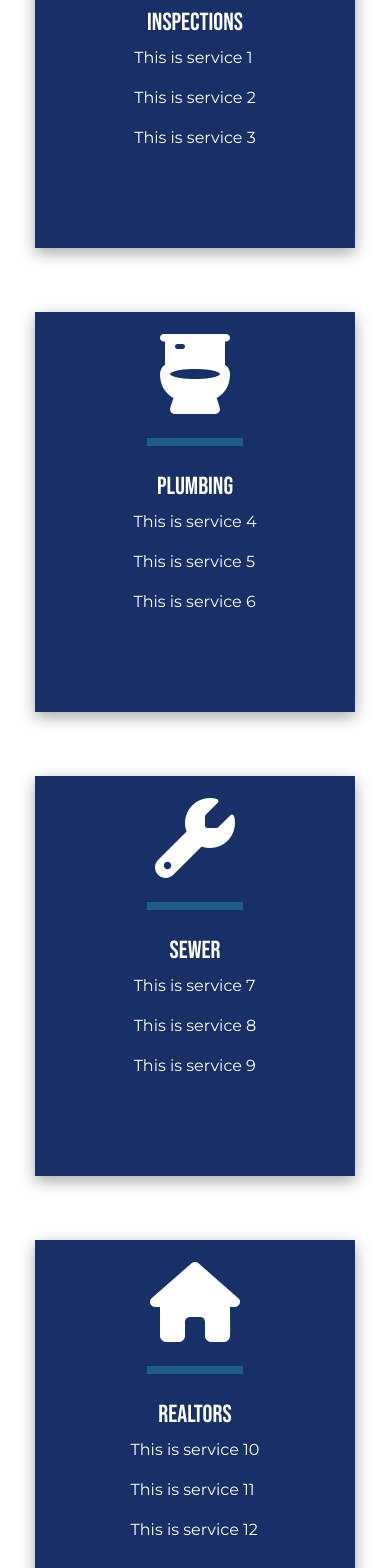
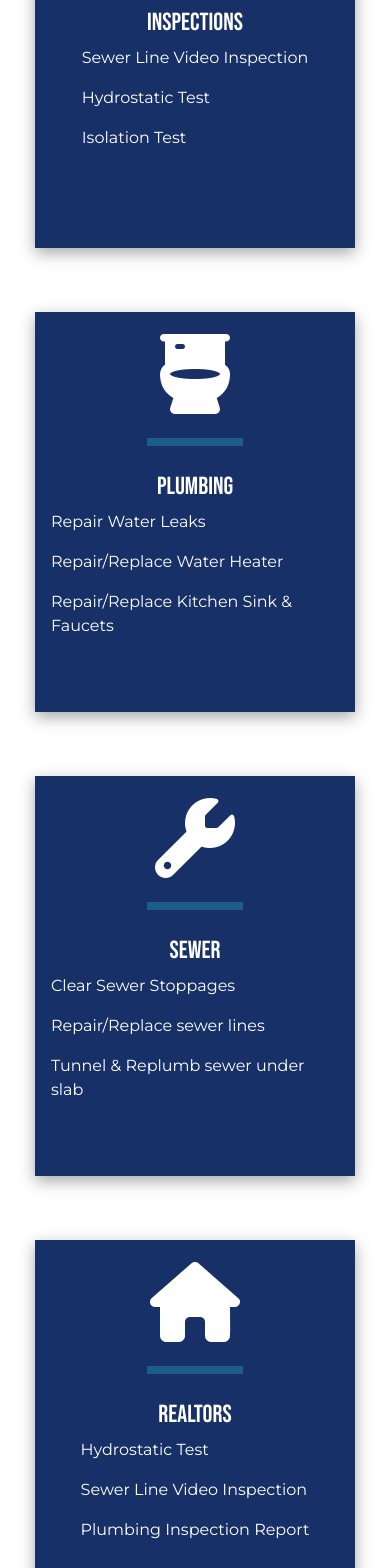
Before and after one commit to JaQwae/select-plumbing, a React (Vite) app in the folder client/: page / in a window 390 px wide. Shown: the part 920-2488 px from the top of the page. Built offline with nearby package versions, Linux system fonts and the light colour scheme; a web font is replaced by a local one.

Commit message:
review section and service overview is populated

```diff
--- a/client/src/components/review/Review.css
+++ b/client/src/components/review/Review.css
@@ -41,6 +41,10 @@
     .google-logo{
         width:30rem;
     }
+
+    .customer-review{
+        font-size: 2rem;
+    }
 }
 
 /* Phone Sizing */
@@ -51,5 +55,10 @@
 
     .customer-review{
         width:95%;
+        font-size: 1rem;
+    }
+
+    .customer-name{
+        font-size: 1rem;
     }
 }
--- a/client/src/data/homeData.json
+++ b/client/src/data/homeData.json
@@ -5,48 +5,53 @@
             "icon": "fa-solid fa-magnifying-glass",
             "alt": "This is alt text 1",
             "title": "Inspections",
-            "serviceOne": "This is service 1",
-            "serviceTwo": "This is service 2",
-            "serviceThree": "This is service 3"
+            "serviceOne": "Sewer Line Video Inspection",
+            "serviceTwo": "Hydrostatic Test",
+            "serviceThree": "Isolation Test",
+            "serviceFour": "Water Leak under Slab",
+            "serviceFive": "Gas Testing"
         },
         {
             "id": 2,
             "icon": "fa-solid fa-toilet",
             "title": "Plumbing",
-            "serviceOne": "This is service 4",
-            "serviceTwo": "This is service 5",
-            "serviceThree": "This is service 6"
+            "serviceOne": "Repair Water Leaks",
+            "serviceTwo": "Repair/Replace Water Heater",
+            "serviceThree": "Repair/Replace Kitchen Sink & Faucets",
+            "serviceFour": "Replace Backflow Preventers",
+            "serviceFive": "Repipings"
         },
         {
             "id": 3,
             "icon": "fa-solid fa-wrench",
             "title": "Sewer",
-            "serviceOne": "This is service 7",
-            "serviceTwo": "This is service 8",
-            "serviceThree": "This is service 9"
+            "serviceOne": "Clear Sewer Stoppages",
+            "serviceTwo": "Repair/Replace sewer lines",
+            "serviceThree": "Tunnel & Replumb sewer under slab",
+            "serviceFour": "Sewer Maintenance"
         },
         {
             "id": 4,
             "icon": "fa-solid fa-house",
             "title": "Realtors",
-            "serviceOne": "This is service 10",
-            "serviceTwo": "This is service 11",
-            "serviceThree": "This is service 12"
+            "serviceOne": "Hydrostatic Test",
+            "serviceTwo": "Sewer Line Video Inspection",
+            "serviceThree": "Plumbing Inspection Report"
         }
     ],
 
     "customerReviews": [
         {
-            "review": "fdafdaf fsdaf sadf sda fs adfsa df sdf fsd f sdafd sff",
-            "name": "Betty Smith"
+            "review": "Eddy & his team are the absolute best. They are determined to get to the bottom of the problem. They are extremely honest & fair with pricing which is rare these days. ",
+            "name": "Tara Lopez"
         },
         {
-            "review": "gljkdljg fdasf sdaf asdf asdf sd fsd fsd fds f sdfsdgdgfdgdfzg gdfgadfgdf dlg dfgldkgj addj djg;dljgadkj gdj gdafklgdfjadfgjdfa lgj dfjgdfj gdfjkgdf jgldfgj dflk",
-            "name": "Joey Doey"
+            "review": "We have used Select Plumbing for multiple repairs in our house and our rental properties. These guys are the best, from the owner to each crew member. They accurately diagnose the issue & you never have to worry about them trying to upsell you.",
+            "name": "Carlotta Baird"
         },
         {
-            "review": "Hi this is Tarik and I am unable to answer the phone right now",
-            "name": "A Lightskin"
+            "review": "Eddy quickly assessed the issue & provided multiple solutions. The work was exceptional, the price was fair & it was completed in a reasonable time frame. Thanks Eddy & team for the great work & peace of mind!",
+            "name": "NF"
         }
     ]
 }
```
